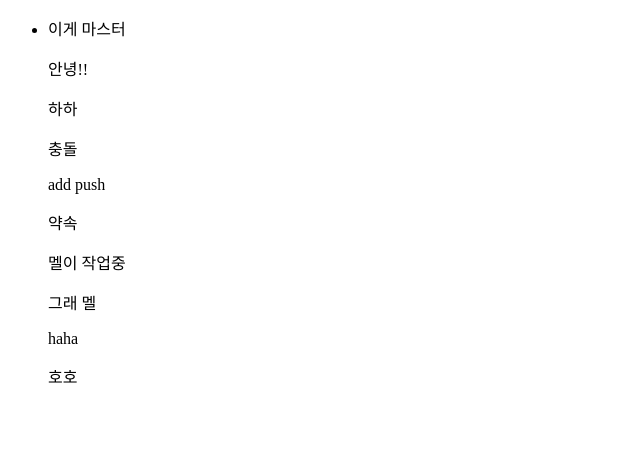
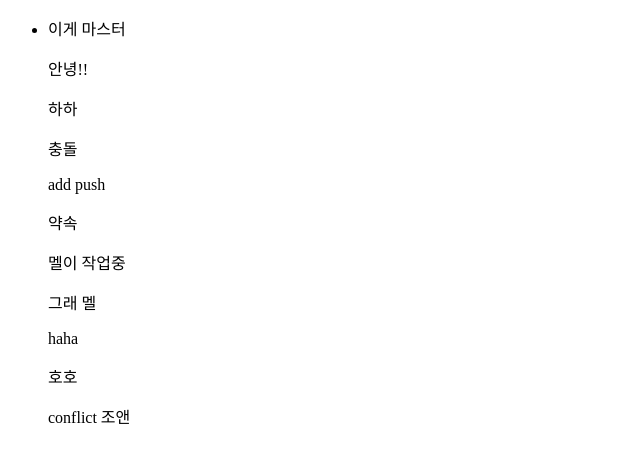
Before and after one commit to ahnminji/sample_mel, a plain HTML site: page index.html in a window 1280 px wide. Shown: the whole page, without its empty margins (0-640 px from the left). Drawn offline with Linux system fonts and the light colour scheme.

Commit message:
conflict 조

```diff
--- a/index.html
+++ b/index.html
@@ -17,6 +17,7 @@
 				<p>그래 멜</p>
 				<p>haha</p>
 				<p>호호</p>
+				<p>conflict 조앤</p>
 			</li>
 		</ul>
 	</header>
```
